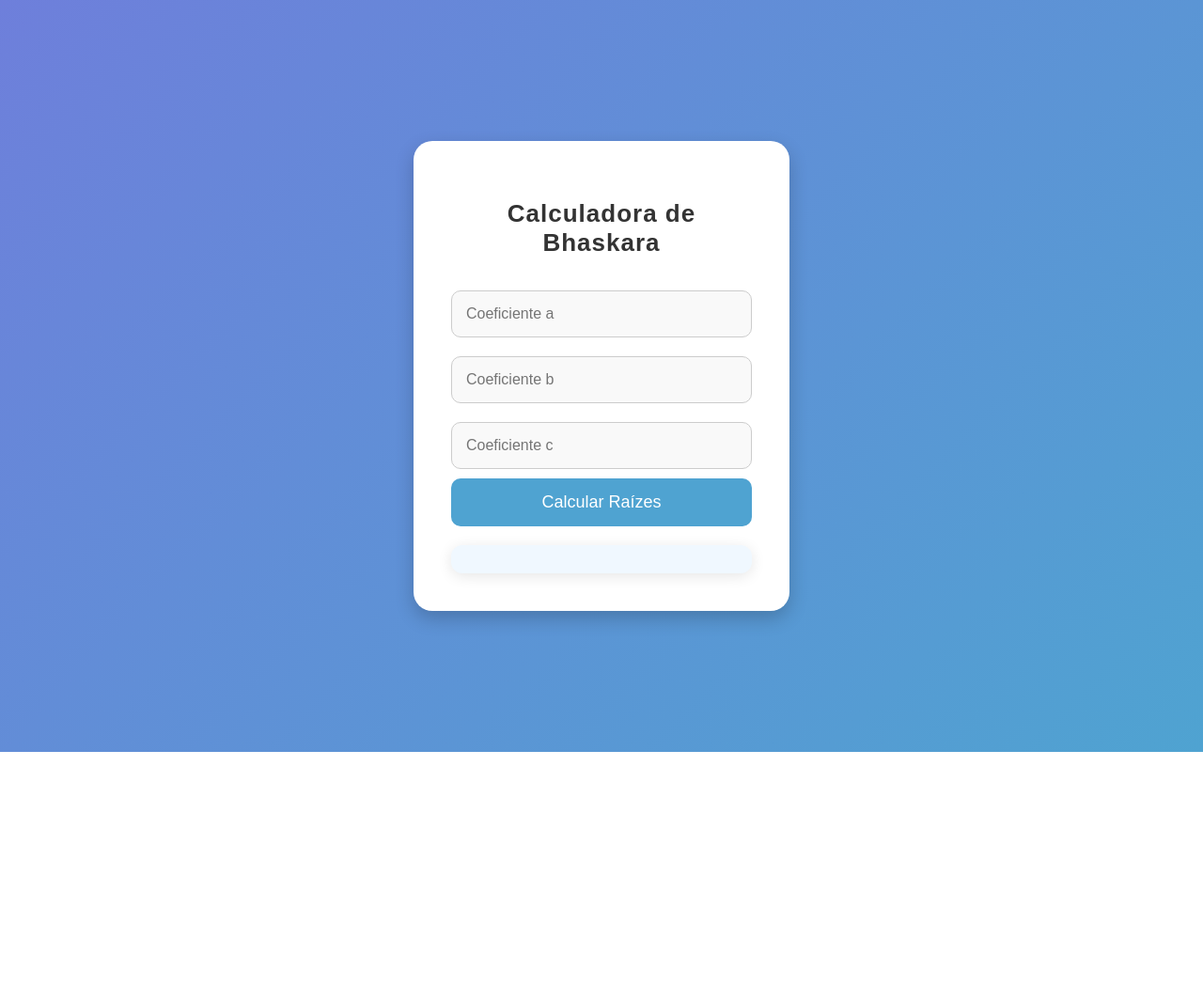
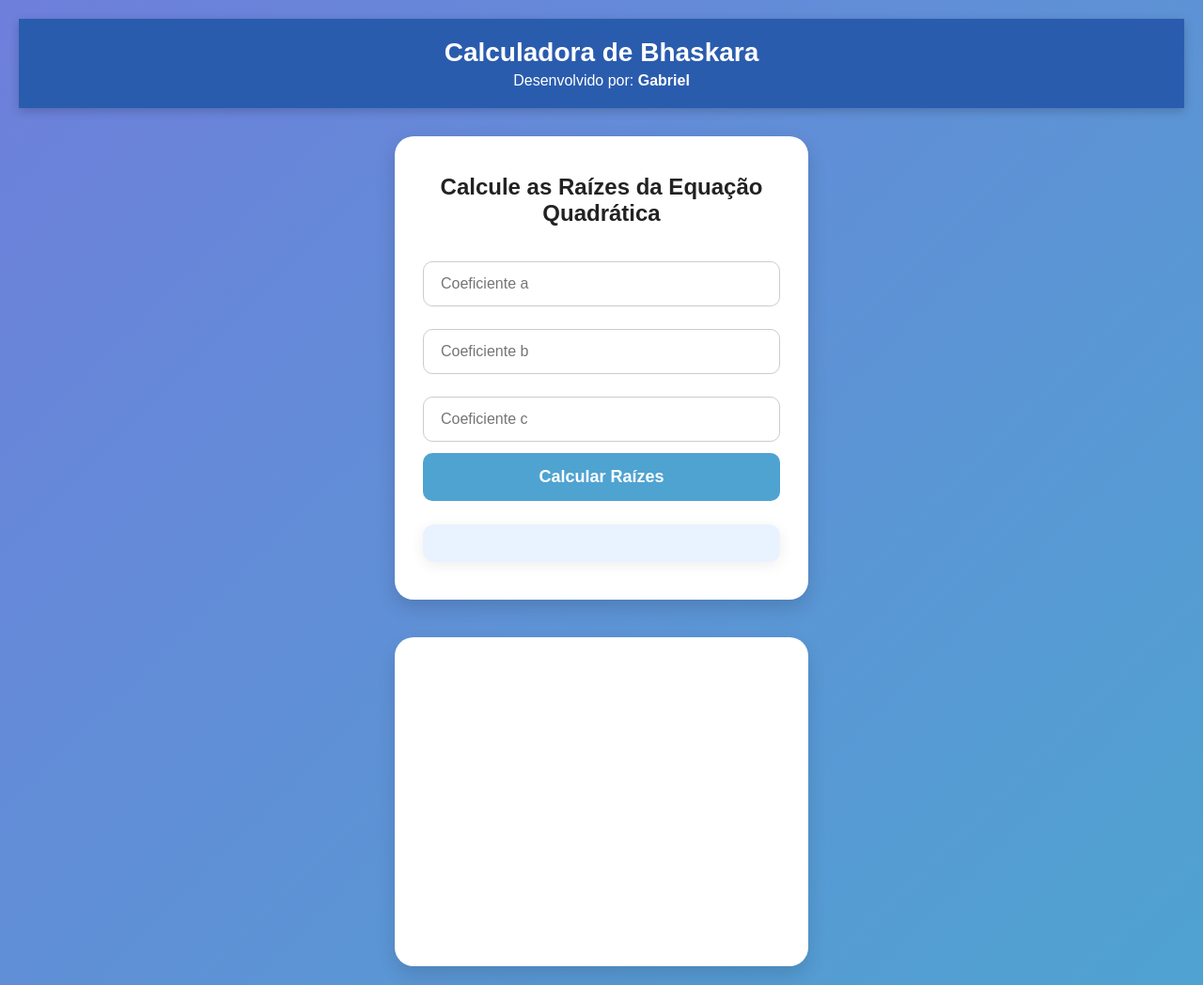
Before and after one commit to GabrielDaSilvaViana/Calculadora-bhaskara, a plain HTML site: page index.html in a window 1280 px wide. Shown: the whole page at 94% size. Before the commit the page ends 800 px from the top, so only its background shows below. Drawn offline with nearby package versions, Linux system fonts and the light colour scheme.

Commit message:
Add files via upload

```diff
--- a/index.html
+++ b/index.html
@@ -1,23 +1,36 @@
 <!DOCTYPE html>
 <html lang="pt-BR">
 <head>
-  <meta charset="UTF-8">
-  <meta name="viewport" content="width=device-width, initial-scale=1.0">
+  <meta charset="UTF-8" />
+  <meta name="viewport" content="width=device-width, initial-scale=1" />
   <title>Calculadora de Bhaskara</title>
-  <link rel="stylesheet" href="styles.css">
+  <link rel="stylesheet" href="styles.css" />
+  <script src="https://cdn.jsdelivr.net/npm/chart.js"></script>
 </head>
 <body>
 
-  <div class="calculator">
-    <h2>Calculadora de Bhaskara</h2>
-    <input type="number" id="a" placeholder="Coeficiente a" />
-    <input type="number" id="b" placeholder="Coeficiente b" />
-    <input type="number" id="c" placeholder="Coeficiente c" />
-    <button onclick="calcularBhaskara()">Calcular Raízes</button>
-    <div class="result" id="result"></div>
-  </div>
+  <header>
+    <div class="header-content">
+      <h1>Calculadora de Bhaskara</h1>
+      <p>Desenvolvido por: <strong>Gabriel</strong></p>
+    </div>
+  </header>
+
+  <main>
+    <section class="calculator">
+      <h2>Calcule as Raízes da Equação Quadrática</h2>
+      <input type="number" id="a" placeholder="Coeficiente a" />
+      <input type="number" id="b" placeholder="Coeficiente b" />
+      <input type="number" id="c" placeholder="Coeficiente c" />
+      <button onclick="calcularBhaskara()">Calcular Raízes</button>
+      <div class="result" id="result"></div>
+    </section>
+
+    <section class="chart-container">
+      <canvas id="graphCanvas"></canvas>
+    </section>
+  </main>
 
   <script src="script.js"></script>
-
 </body>
 </html>
--- a/script.js
+++ b/script.js
@@ -1,12 +1,21 @@
+let chartInstance = null;
+
 function calcularBhaskara() {
   const a = parseFloat(document.getElementById('a').value);
   const b = parseFloat(document.getElementById('b').value);
   const c = parseFloat(document.getElementById('c').value);
 
   if (isNaN(a) || isNaN(b) || isNaN(c)) {
-    document.getElementById('result').textContent = "Por favor, insira valores válidos.";
-    document.getElementById('result').classList.add('error');
-    document.getElementById('result').classList.remove('success');
+    alert("Por favor, insira valores válidos para todos os coeficientes.");
+    document.getElementById('result').textContent = "";
+    apagarGrafico();
+    return;
+  }
+
+  if (a === 0) {
+    alert("O coeficiente 'a' não pode ser zero em uma equação quadrática.");
+    document.getElementById('result').textContent = "";
+    apagarGrafico();
     return;
   }
 
@@ -17,20 +26,109 @@ function calcularBhaskara() {
     const raiz1 = (-b + Math.sqrt(discriminante)) / (2 * a);
     const raiz2 = (-b - Math.sqrt(discriminante)) / (2 * a);
     resultado = `As raízes são: x₁ = ${raiz1.toFixed(2)} e x₂ = ${raiz2.toFixed(2)}`;
-    document.getElementById('result').classList.add('success');
-    document.getElementById('result').classList.remove('error');
   } else if (discriminante === 0) {
     const raiz = -b / (2 * a);
     resultado = `A raiz única é: x = ${raiz.toFixed(2)}`;
-    document.getElementById('result').classList.add('success');
-    document.getElementById('result').classList.remove('error');
   } else {
     const parteReal = -b / (2 * a);
     const parteImaginaria = Math.sqrt(-discriminante) / (2 * a);
     resultado = `As raízes são complexas: x₁ = ${parteReal.toFixed(2)} + ${parteImaginaria.toFixed(2)}i e x₂ = ${parteReal.toFixed(2)} - ${parteImaginaria.toFixed(2)}i`;
-    document.getElementById('result').classList.add('success');
-    document.getElementById('result').classList.remove('error');
   }
 
   document.getElementById('result').textContent = resultado;
+
+  gerarGrafico(a, b, c);
 }
+
+function apagarGrafico() {
+  if(chartInstance){
+    chartInstance.destroy();
+    chartInstance = null;
+  }
+}
+
+function gerarGrafico(a, b, c) {
+  const ctx = document.getElementById('graphCanvas').getContext('2d');
+
+  // Apaga gráfico anterior se existir
+  apagarGrafico();
+
+  const pontosX = [];
+  const pontosY = [];
+
+  // Escolher intervalo para o gráfico para ficar mais dinâmico dependendo dos coeficientes
+  const minX = -10;
+  const maxX = 10;
+
+  for (let x = minX; x <= maxX; x += 0.5) {
+    pontosX.push(x.toFixed(1));
+    pontosY.push(a * x * x + b * x + c);
+  }
+
+  chartInstance = new Chart(ctx, {
+    type: 'line',
+    data: {
+      labels: pontosX,
+      datasets: [{
+        label: 'y = ax² + bx + c',
+        data: pontosY,
+        borderColor: '#4fa3d1',
+        backgroundColor: 'rgba(79, 163, 209, 0.25)',
+        fill: true,
+        tension: 0.3,
+        pointRadius: 0
+      }]
+    },
+    options: {
+      responsive: true,
+      maintainAspectRatio: false,
+      scales: {
+        x: {
+          title: {
+            display: true,
+            text: 'x',
+            color: '#555',
+            font: { size: 16, weight: 'bold' }
+          },
+          ticks: {
+            maxTicksLimit: 11,
+            color: '#333'
+          },
+          grid: {
+            color: '#ddd'
+          }
+        },
+        y: {
+          title: {
+            display: true,
+            text: 'y',
+            color: '#555',
+            font: { size: 16, weight: 'bold' }
+          },
+          ticks: {
+            color: '#333'
+          },
+          grid: {
+            color: '#ddd'
+          }
+        }
+      },
+      plugins: {
+        legend: {
+          labels: {
+            color: '#4fa3d1',
+            font: {
+              size: 16,
+              weight: 'bold'
+            }
+          }
+        },
+        tooltip: {
+          enabled: true,
+          mode: 'nearest',
+          intersect: false
+        }
+      }
+    }
+  });
+}
--- a/styles.css
+++ b/styles.css
@@ -1,54 +1,80 @@
-/* Corpo da página com um gradiente suave */
+/* Reset simples para garantir consistência */
+* {
+  margin: 0;
+  padding: 0;
+  box-sizing: border-box;
+}
+
+/* Corpo e fundo */
 body {
   font-family: 'Arial', sans-serif;
   background: linear-gradient(135deg, #6e7fdb, #4fa3d1);
+  min-height: 100vh;
   display: flex;
-  justify-content: center;
+  flex-direction: column;
   align-items: center;
-  height: 100vh;
-  margin: 0;
-  box-sizing: border-box;
+  padding: 20px;
+  color: #333;
 }
 
-/* Container principal da calculadora */
+/* Cabeçalho fixo no topo */
+header {
+  background-color: #2a5cae; /* fundo azul mais escuro */
+  width: 100%;
+  padding: 20px 0;
+  box-shadow: 0 3px 10px rgba(0,0,0,0.2);
+  text-align: center;
+  color: white;
+  margin-bottom: 30px;
+  position: sticky;
+  top: 0;
+  z-index: 10;
+}
+
+header h1 {
+  font-size: 28px;
+  font-weight: 700;
+  margin-bottom: 5px;
+}
+
+header p {
+  font-size: 16px;
+  font-weight: 500;
+}
+
+/* Conteúdo principal */
+main {
+  width: 100%;
+  max-width: 440px;
+  display: flex;
+  flex-direction: column;
+  gap: 40px;
+}
+
+/* Calculadora */
 .calculator {
   background-color: #fff;
-  padding: 40px;
+  padding: 40px 30px;
   border-radius: 20px;
-  box-shadow: 0 8px 20px rgba(0, 0, 0, 0.2);
-  width: 100%;
-  max-width: 400px;  /* Limita a largura da calculadora */
+  box-shadow: 0 8px 20px rgba(0, 0, 0, 0.15);
   text-align: center;
-  transition: transform 0.3s ease-in-out;
-  box-sizing: border-box;
 }
 
-/* Adiciona um efeito de hover ao container */
-.calculator:hover {
-  transform: translateY(-10px);
+.calculator h2 {
+  font-size: 24px;
+  font-weight: 700;
+  margin-bottom: 25px;
+  color: #222;
 }
 
-/* Estilo do título */
-h2 {
-  font-size: 26px;
-  color: #333;
-  margin-bottom: 25px;
-  font-weight: 600;
-  letter-spacing: 1px;
-}
-
-/* Estilo dos inputs */
 .calculator input {
   width: 100%;
-  padding: 15px;
-  margin: 10px 0;
-  border: 1px solid #ccc;
+  padding: 14px 18px;
+  margin: 12px 0;
   border-radius: 10px;
+  border: 1.5px solid #ccc;
   font-size: 16px;
-  background-color: #f9f9f9;
-  color: #333;
-  transition: all 0.3s ease-in-out;
-  box-sizing: border-box;
+  transition: 0.3s ease;
 }
 
 .calculator input:focus {
@@ -57,51 +83,49 @@ h2 {
   outline: none;
 }
 
-/* Estilo do botão */
 .calculator button {
   width: 100%;
   padding: 15px;
   background-color: #4fa3d1;
-  color: white;
   border: none;
   border-radius: 10px;
+  color: white;
   font-size: 18px;
+  font-weight: 600;
   cursor: pointer;
-  transition: 0.3s;
+  transition: background-color 0.3s ease;
 }
 
 .calculator button:hover {
   background-color: #3d8db8;
 }
 
-/* Estilo do resultado */
+/* Resultado */
 .result {
-  margin-top: 20px;
+  margin-top: 25px;
   font-size: 18px;
-  font-weight: bold;
-  color: #333;
-  padding: 15px;
-  background-color: #f0f8ff;
+  font-weight: 600;
+  background-color: #e9f2ff;
+  padding: 14px 18px;
   border-radius: 12px;
-  box-shadow: 0 3px 15px rgba(0, 0, 0, 0.1);
-  width: 100%;
-  text-align: center;
-  font-family: 'Arial', sans-serif;
-  box-sizing: border-box;
+  box-shadow: 0 3px 15px rgba(0,0,0,0.07);
+  min-height: 40px;
 }
 
-.result p {
-  margin: 0;
-  padding: 0;
-  font-size: 16px;
+/* Container do gráfico */
+.chart-container {
+  background-color: white;
+  padding: 25px;
+  border-radius: 20px;
+  box-shadow: 0 10px 20px rgba(0,0,0,0.12);
 }
 
-.result.success {
-  background-color: #d4edda;
-  color: #155724;
+/* Tamanho do canvas para o gráfico */
+canvas#graphCanvas {
+  width: 100% !important;
+  max-width: 400px;
+  height: 300px !important;
+  border-radius: 15px;
+  display: block;
+  margin: 0 auto;
 }
-
-.result.error {
-  background-color: #f8d7da;
-  color: #721c24;
-}
```
